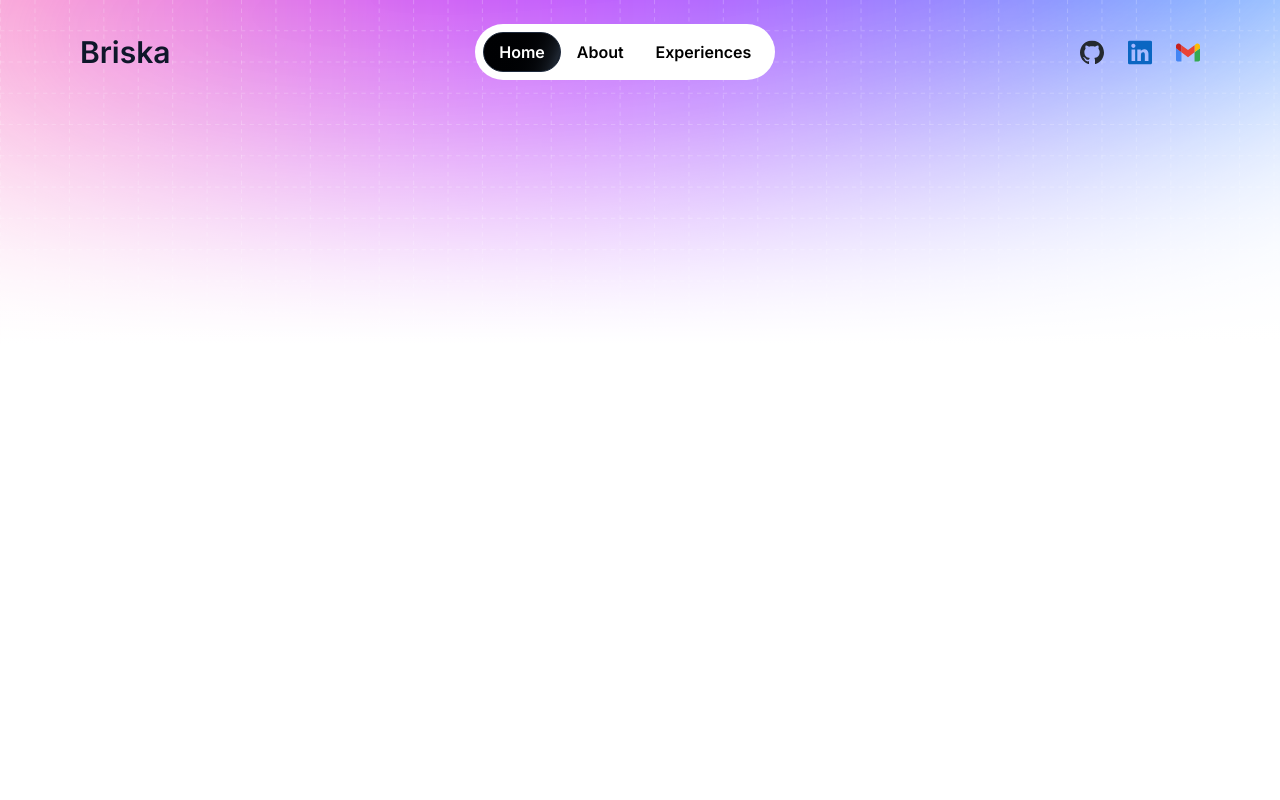
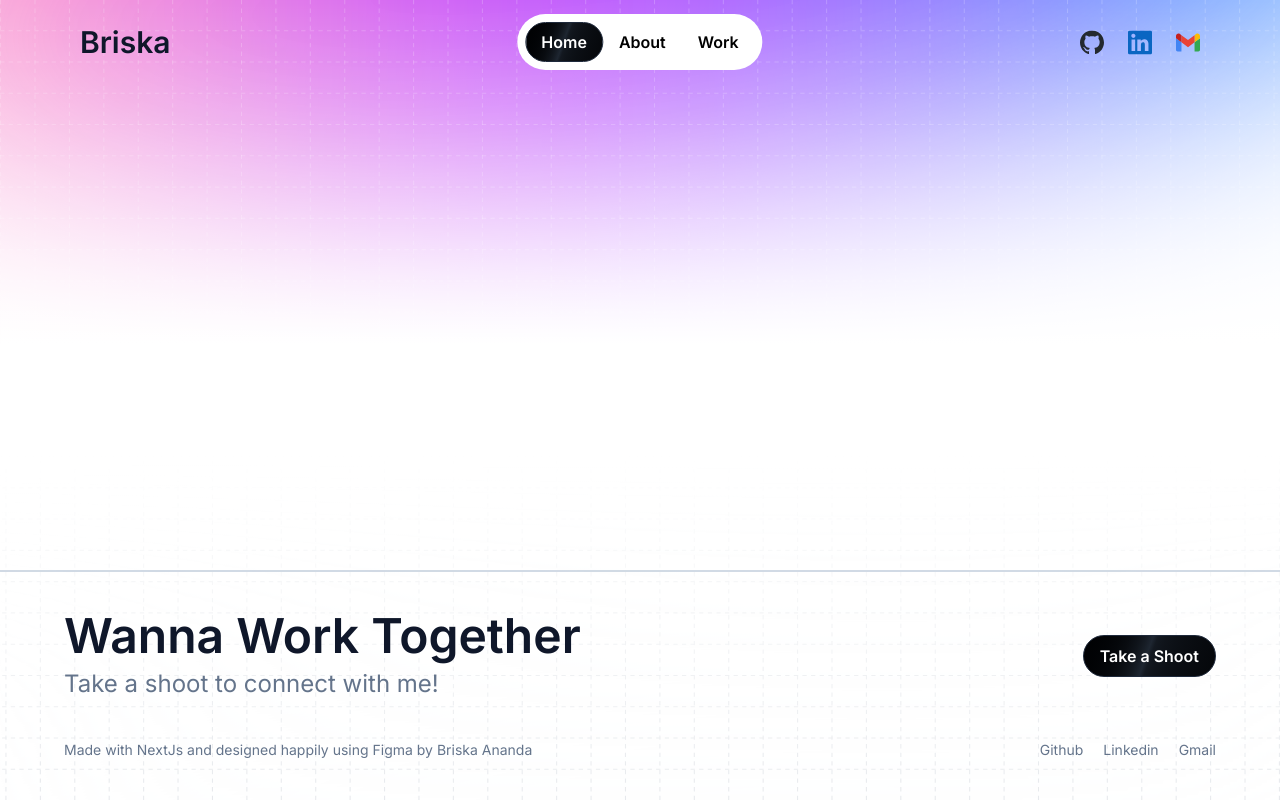
Before and after one commit to briskaanandaa/personal-website, a Next.js app: page / in a window 1280 px wide. Built offline with nearby package versions, Linux system fonts and the light colour scheme.

Commit message:
Footer Header

```diff
--- a/src/app/page.tsx
+++ b/src/app/page.tsx
@@ -1,3 +1,5 @@
+import Footer from "@/components/Footer";
+import FooterGradient from "@/components/FooterGradient";
 import HeaderGradient from "@/components/HeaderGradient";
 import { Navbar } from "@/components/Navbar";
 
@@ -6,7 +8,8 @@ export default function Home() {
     <main className="relative flex flex-col h-[100vh] bg-white ">
       <HeaderGradient />
       <Navbar />
-      {/* <Footer /> */}
+      <Footer />
+      <FooterGradient />
     </main>
   );
 }
--- a/src/components/Footer.tsx
+++ b/src/components/Footer.tsx
@@ -1,9 +1,44 @@
 const Footer = () => {
   return (
-    <div className="w-[90vw] z-10">
-      <button className="inline-flex px-4 py-2 animate-shimmer items-center justify-center rounded-full font-semibold text-white border border-slate-800 bg-[linear-gradient(110deg,#000103,45%,#1e2631,55%,#000103)] bg-[length:200%_100%] transition-colors focus:outline-none focus:ring-2 focus:ring-slate-400 focus:ring-offset-2 focus:ring-offset-slate-50">
-        Take a Shoot
-      </button>
+    <div className="w-full h-fit flex z-11 absolute justify-center bottom-0 bg-cover bg-center my-10  border-t-2 border-slate-300">
+      <div className="w-[90vw] h-fit z-10 ">
+        <div className="flex flex-row align-center justify-between py-10">
+          <div>
+            <h1 className="text-5xl font-semibold text-slate-900 mb-2">
+              Wanna Work Together
+            </h1>
+            <p className="text-2xl text-slate-500">
+              Take a shoot to connect with me!
+            </p>
+          </div>
+
+          <div className="h-fill flex justify-center items-center">
+            <button className="inline-flex px-4 py-2 animate-shimmer items-center justify-center h-fit rounded-full font-semibold text-white border border-slate-800 bg-[linear-gradient(110deg,#000103,45%,#1e2631,55%,#000103)] bg-[length:200%_100%] transition-colors focus:outline-none focus:ring-2 focus:ring-slate-400 focus:ring-offset-2 focus:ring-offset-slate-50">
+              Take a Shoot
+            </button>
+          </div>
+        </div>
+
+        <div className="w-full flex flex-row justify-between">
+          <div className="text-sm font-normal text-slate-500">
+            <p>
+              Made with NextJs and designed happily using Figma by Briska Ananda
+            </p>
+          </div>
+
+          <div className="flex flex-row gap-x-5 justify-end">
+            <a href="" className="text-sm font-normal text-slate-500">
+              Github
+            </a>
+            <a href="" className="text-sm font-normal text-slate-500">
+              Linkedin
+            </a>
+            <a href="" className="text-sm font-normal text-slate-500">
+              Gmail
+            </a>
+          </div>
+        </div>
+      </div>
     </div>
   );
 };
--- /dev/null
+++ b/src/components/FooterGradient.tsx
@@ -0,0 +1,17 @@
+import Image from "next/image";
+
+const FooterGradient = () => {
+  return (
+    <Image
+      className="w-full h-auto absolute bottom-0 z-0 opacity-15"
+      src="/footer.svg"
+      alt="Footer Gradient"
+      width={720}
+      height={86}
+      priority
+      layout="responsive"
+    />
+  );
+};
+
+export default FooterGradient;
--- a/src/components/Navbar.tsx
+++ b/src/components/Navbar.tsx
@@ -7,7 +7,7 @@ import { useState } from "react";
 const navItems = [
   { title: "Home", value: "home", href: "/" },
   { title: "About", value: "about", href: "/" },
-  { title: "Experiences", value: "experiences", href: "/" },
+  { title: "Work", value: "work", href: "/" },
 ];
 
 const socialLinks = [
@@ -141,7 +141,7 @@ export const Navbar = ({
   return (
     <div
       className={cn(
-        "flex items-center justify-between mx-auto w-[90vw] p-4 z-10 mt-[1vh]",
+        "flex flex-col lg:flex-row items-center justify-center lg:justify-between mx-auto w-[90vw] p-4 z-10 mt-[1vh]",
         containerClassName
       )}
     >
@@ -151,7 +151,7 @@ export const Navbar = ({
       </h1>
 
       {/* Navbar Items */}
-      <div className="flex flex-row items-center justify-center p-2 rounded-full bg-white">
+      <div className="flex flex-row items-center justify-center p-2 rounded-full bg-white lg:absolute lg:left-1/2 lg:transform lg:-translate-x-1/2">
         {navItems.map((item) => (
           <button
             key={item.value}
```
Also changed, not shown: public/footer.svg (added).
